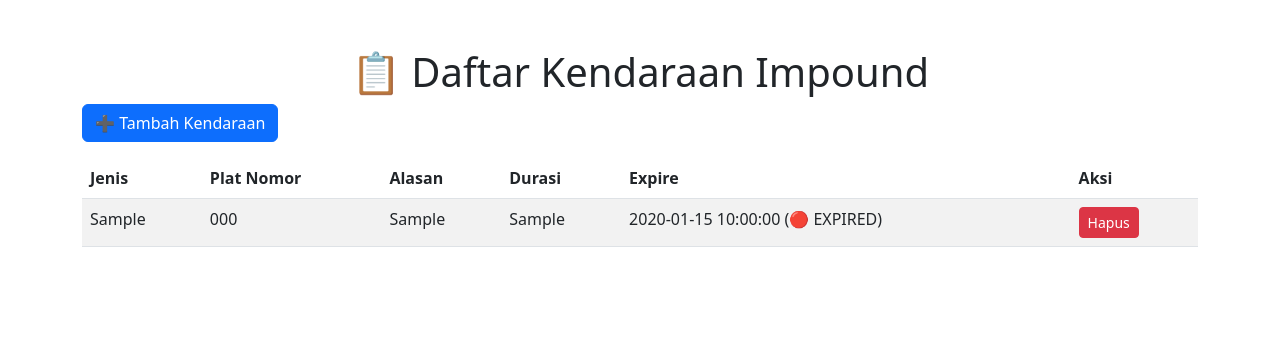
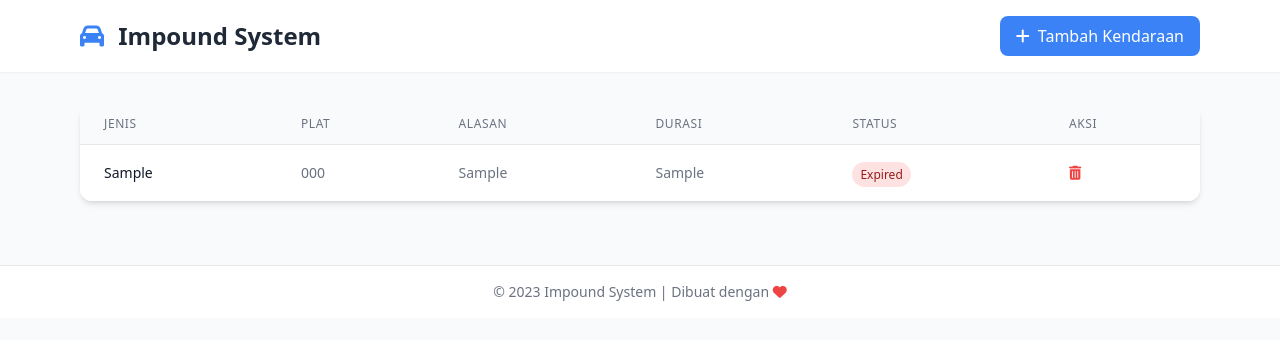
Before and after one commit to JexzX/modern-vehicle-impound-system, a PHP site: page / in a window 1280 px wide. Shown: the top 340 px of the page. Run offline with PHP 8.4, Linux system fonts and the light colour scheme; tables that the repository leaves empty or names only in its code hold one stand-in row (values such as "Sample post"); some libraries are stand-ins or nearby versions.

Commit message:
feat(ui): redesign UI using Tailwind CSS with a soft white theme

```diff
--- a/index.php
+++ b/index.php
@@ -1,54 +1,103 @@
 <?php include 'config.php'; ?>
 <!DOCTYPE html>
-<html>
+<html lang="en">
 
 <head>
-    <title>Sistem Impound Kendaraan</title>
-    <link href="https://cdn.jsdelivr.net/npm/bootstrap@5.3.0/dist/css/bootstrap.min.css" rel="stylesheet">
+    <meta charset="UTF-8">
+    <meta name="viewport" content="width=device-width, initial-scale=1.0">
+    <title>🚗 Impound System | Modern</title>
+    <!-- Tailwind CSS -->
+    <script src="https://cdn.tailwindcss.com"></script>
+    <!-- Font Awesome (Icons) -->
+    <link rel="stylesheet" href="https://cdnjs.cloudflare.com/ajax/libs/font-awesome/6.4.0/css/all.min.css">
+    <style>
+    body {
+        background-color: #f9fafb;
+        /* Soft white background */
+    }
+
+    .card-hover:hover {
+        transform: translateY(-2px);
+        box-shadow: 0 10px 20px rgba(0, 0, 0, 0.1);
+    }
+    </style>
 </head>
 
-<body>
-    <div class="container mt-5">
-        <h1 class="text-center">📋 Daftar Kendaraan Impound</h1>
-        <a href="add.php" class="btn btn-primary mb-3">➕ Tambah Kendaraan</a>
+<body class="font-sans bg-gray-50">
+    <!-- Header -->
+    <header class="bg-white shadow-sm">
+        <div class="max-w-6xl mx-auto px-4 py-4 flex justify-between items-center">
+            <h1 class="text-2xl font-bold text-gray-800">
+                <i class="fas fa-car mr-2 text-blue-500"></i> Impound System
+            </h1>
+            <a href="add.php" class="bg-blue-500 hover:bg-blue-600 text-white px-4 py-2 rounded-lg transition">
+                <i class="fas fa-plus mr-1"></i> Tambah Kendaraan
+            </a>
+        </div>
+    </header>
 
-        <table class="table table-striped">
-            <thead>
+    <!-- Main Content -->
+    <main class="max-w-6xl mx-auto px-4 py-8">
+        <!-- Table -->
+        <div class="bg-white rounded-xl shadow-md overflow-hidden">
+            <table class="min-w-full divide-y divide-gray-200">
+                <thead class="bg-gray-50">
                     <tr>
-                    <th>Jenis</th>
-                    <th>Plat Nomor</th>
-                    <th>Alasan</th>
-                    <th>Durasi</th>
-                    <th>Expire</th>
-                    <th>Aksi</th>
+                        <th class="px-6 py-3 text-left text-xs font-medium text-gray-500 uppercase tracking-wider">Jenis
+                        </th>
+                        <th class="px-6 py-3 text-left text-xs font-medium text-gray-500 uppercase tracking-wider">Plat
+                        </th>
+                        <th class="px-6 py-3 text-left text-xs font-medium text-gray-500 uppercase tracking-wider">
+                            Alasan</th>
+                        <th class="px-6 py-3 text-left text-xs font-medium text-gray-500 uppercase tracking-wider">
+                            Durasi</th>
+                        <th class="px-6 py-3 text-left text-xs font-medium text-gray-500 uppercase tracking-wider">
+                            Status</th>
+                        <th class="px-6 py-3 text-left text-xs font-medium text-gray-500 uppercase tracking-wider">Aksi
+                        </th>
                     </tr>
                 </thead>
-            <tbody>
+                <tbody class="bg-white divide-y divide-gray-200">
                     <?php
                     $sql = "SELECT * FROM impounded_vehicles";
                     $result = $conn->query($sql);
 
                     if ($result->num_rows > 0) {
                         while($row = $result->fetch_assoc()) {
-                        $expired = (strtotime($row['expiry_date']) < time()) ? "🔴 EXPIRED" : "🟢 AKTIF";
-                        echo "<tr>
-                            <td>{$row['vehicle_type']}</td>
-                            <td>{$row['plate_number']}</td>
-                            <td>{$row['reason']}</td>
-                            <td>{$row['impound_duration']}</td>
-                            <td>{$row['expiry_date']} ($expired)</td>
-                            <td>
-                                <a href='remove.php?plate={$row['plate_number']}' class='btn btn-danger btn-sm'>Hapus</a>
+                            $isExpired = strtotime($row['expiry_date']) < time();
+                            $statusClass = $isExpired ? "bg-red-100 text-red-800" : "bg-green-100 text-green-800";
+                            $statusText = $isExpired ? "Expired" : "Aktif";
+
+                            echo "<tr class='hover:bg-gray-50 transition'>
+                                <td class='px-6 py-4 whitespace-nowrap text-sm font-medium text-gray-900'>{$row['vehicle_type']}</td>
+                                <td class='px-6 py-4 whitespace-nowrap text-sm text-gray-500'>{$row['plate_number']}</td>
+                                <td class='px-6 py-4 whitespace-nowrap text-sm text-gray-500'>{$row['reason']}</td>
+                                <td class='px-6 py-4 whitespace-nowrap text-sm text-gray-500'>{$row['impound_duration']}</td>
+                                <td class='px-6 py-4 whitespace-nowrap'>
+                                    <span class='px-2 py-1 text-xs rounded-full {$statusClass}'>{$statusText}</span>
+                                </td>
+                                <td class='px-6 py-4 whitespace-nowrap text-sm text-gray-500'>
+                                    <a href='remove.php?plate={$row['plate_number']}' class='text-red-500 hover:text-red-700'>
+                                        <i class='fas fa-trash-alt'></i>
+                                    </a>
                                 </td>
                             </tr>";
                         }
                     } else {
-                    echo "<tr><td colspan='6'>Tidak ada data.</td></tr>";
+                        echo "<tr><td colspan='6' class='px-6 py-4 text-center text-gray-500'>Tidak ada data kendaraan.</td></tr>";
                     }
                     ?>
                 </tbody>
             </table>
         </div>
+    </main>
+
+    <!-- Footer -->
+    <footer class="bg-white border-t mt-8 py-4">
+        <div class="max-w-6xl mx-auto px-4 text-center text-gray-500 text-sm">
+            © 2023 Impound System | Dibuat dengan <i class="fas fa-heart text-red-500"></i>
+        </div>
+    </footer>
 </body>
 
 </html>
```
Also changed, not shown: add.php (+64 -20 lines). Lines whose indentation alone changed are shown as unchanged.
